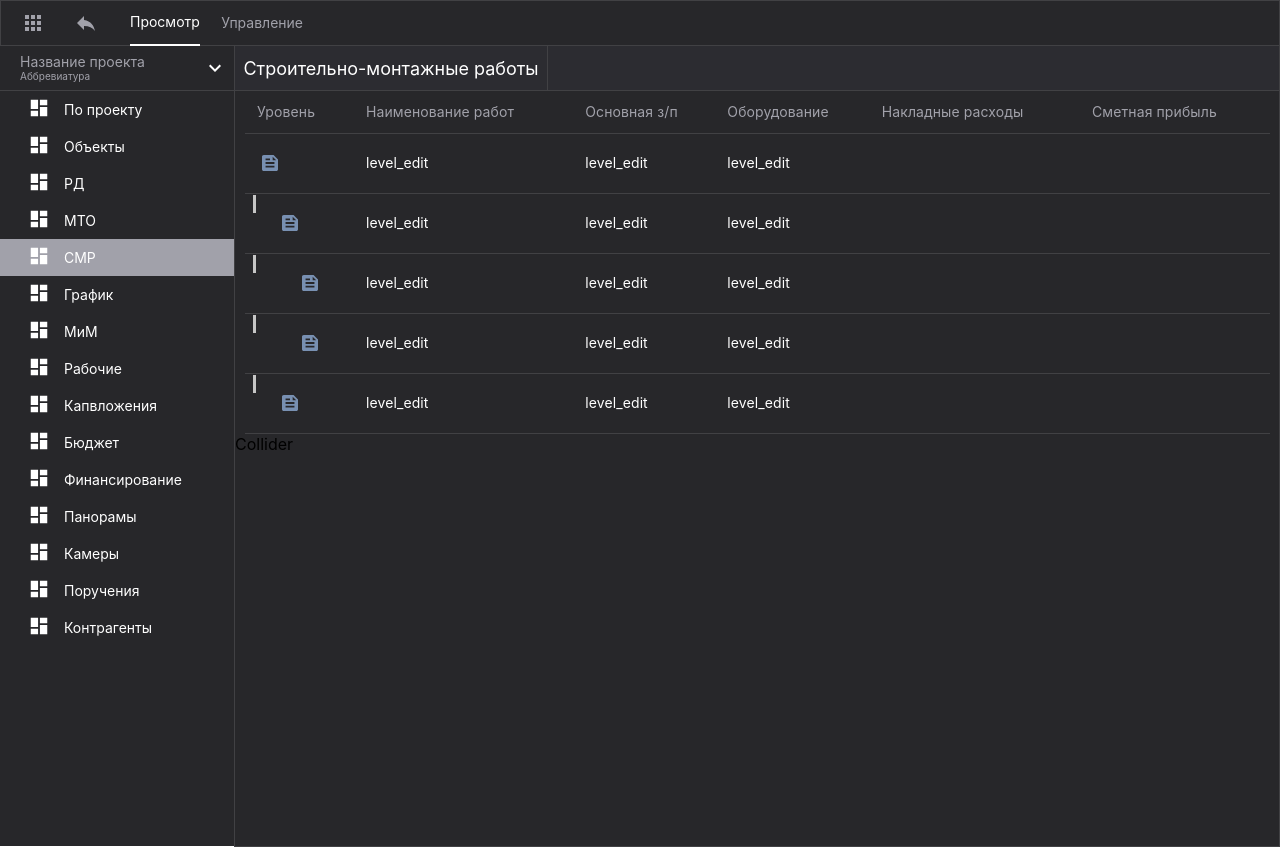
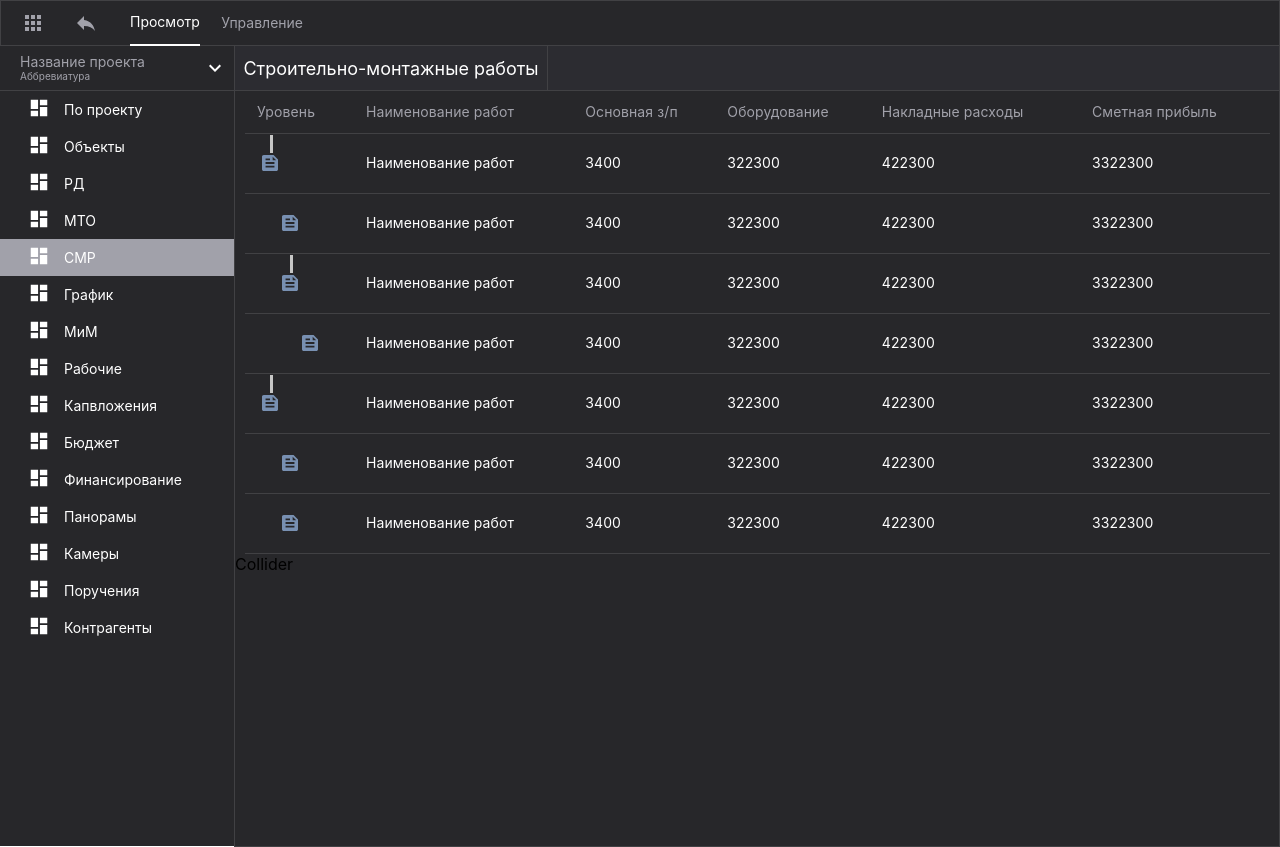
Before and after one commit to Digmai/sixthFerry, a React (Create React App) app: page / in a window 1280 px wide. Built offline with nearby package versions, Linux system fonts and the light colour scheme.

Commit message:
Initial Commit

```diff
--- a/src/components/Item/index.tsx
+++ b/src/components/Item/index.tsx
@@ -11,17 +11,19 @@ export const Item = (props: any) => {
   const Svg__level__pg = () => {
     return (
       <>
-        <div className="svg__level__pg"></div>
+        <div
+          style={{ marginLeft: `${props.marginLeft + 8}px` }}
+          className="svg__level__pg"
+        ></div>
       </>
     );
   };
-  console.log(props.Ref);
-  let ref = useRef(null);
-  //ref={ref.current}
+  console.log("===>", props);
+
   return (
-    <tr style={{ height: "60px" }}>
+    <>
       <td className="Level_1 " scope="row">
-        {props.marginLeft > 16 && <Svg__level__pg />}
+        {Boolean(props.children) && <Svg__level__pg />}
 
         <div>
           <div className="TopSvg"></div>
@@ -30,14 +32,22 @@ export const Item = (props: any) => {
         </div>
       </td>
       <td>
-        <div className="tableText">level_edit</div>
+        <div className="tableText">Наименование работ</div>
       </td>
       <td>
-        <div className="tableText">level_edit</div>
+        <div className="tableText">3400</div>
       </td>
       <td>
-        <div className="tableText">level_edit</div>
+        <div className="tableText">322300</div>
       </td>
-    </tr>
+
+      <td>
+        <div className="tableText">422300</div>
+      </td>
+
+      <td>
+        <div className="tableText">3322300</div>
+      </td>
+    </>
   );
 };
--- a/src/components/Items/index.tsx
+++ b/src/components/Items/index.tsx
@@ -1,23 +1,58 @@
-import { createRef, LegacyRef, useRef } from "react";
+import { createRef, LegacyRef, useEffect, useRef, useState } from "react";
 import { Item } from "../Item";
 
-interface mapArrI {
+interface itemsI {
   items: { children?: { children?: {}[] }[] }[] | {}[] | { children?: {}[] }[];
   marginLeft?: number;
+  dadRef?: any;
+  i?: any;
 }
-export const Items: React.FC<mapArrI> = (props) => {
-  const { items, marginLeft = 16 } = props;
+export const Items: React.FC<itemsI> = (props) => {
+  const { items, marginLeft = 16, dadRef, i } = props;
+  const [refs, uRefs] = useState<HTMLTableRowElement>();
+
+  let ref = useRef<HTMLTableRowElement>(null);
+  //ref={ref.current}
+  useEffect(() => {
+    if (ref.current !== null && ref.current !== undefined) {
+      uRefs(ref.current);
+      // console.log(props);
+    }
+  }, [ref.current]);
 
   return (
     <>
-      {items?.map((e: any, i) =>
+      {items?.map((e: any, index) =>
         e.children?.length !== undefined ? (
           <>
-            <Item key={i} marginLeft={marginLeft} children={e.children} />
-            <Items {...{ items: e.children, marginLeft: marginLeft + 20 }} />
+            <tr ref={ref} style={{ height: "60px" }}>
+              <Item
+                key={i}
+                parent={dadRef}
+                index={index}
+                marginLeft={marginLeft}
+                children={e.children}
+              />
+            </tr>
+
+            <Items
+              {...{
+                items: e.children,
+                marginLeft: marginLeft + 20,
+                dadRef: refs,
+              }}
+            />
           </>
         ) : (
-          <Item key={i} marginLeft={marginLeft} />
+          <tr style={{ height: "60px" }}>
+            <Item
+              key={i}
+              marginLeft={marginLeft}
+              parent={dadRef}
+              index={index}
+              children={e.children}
+            />
+          </tr>
         )
       )}
     </>
--- a/src/components/Сollider/index.tsx
+++ b/src/components/Сollider/index.tsx
@@ -1,7 +1,10 @@
 import { Items } from "../Items";
 import "./style.css";
 export const Сollider = () => {
-  const APIarr = [{ children: [{ children: [{}, {}] }, {}] }];
+  const APIarr = [
+    { children: [{}, { children: [{}] }] },
+    { children: [{}, {}] },
+  ];
 
   return (
     <div className="Сollider">
--- a/src/index.tsx
+++ b/src/index.tsx
@@ -1,20 +1,18 @@
-import React from 'react';
-import { createRoot } from 'react-dom/client';
-import { Provider } from 'react-redux';
-import { store } from './app/store';
-import App from './App';
-import reportWebVitals from './reportWebVitals';
-import './index.css';
+import React from "react";
+import { createRoot } from "react-dom/client";
+import { Provider } from "react-redux";
+import { store } from "./app/store";
+import App from "./App";
+import reportWebVitals from "./reportWebVitals";
+import "./index.css";
 
-const container = document.getElementById('root')!;
+const container = document.getElementById("root")!;
 const root = createRoot(container);
 
 root.render(
-  <React.StrictMode>
-    <Provider store={store}>
-      <App />
-    </Provider>
-  </React.StrictMode>
+  <Provider store={store}>
+    <App />
+  </Provider>
 );
 
 // If you want to start measuring performance in your app, pass a function
```
